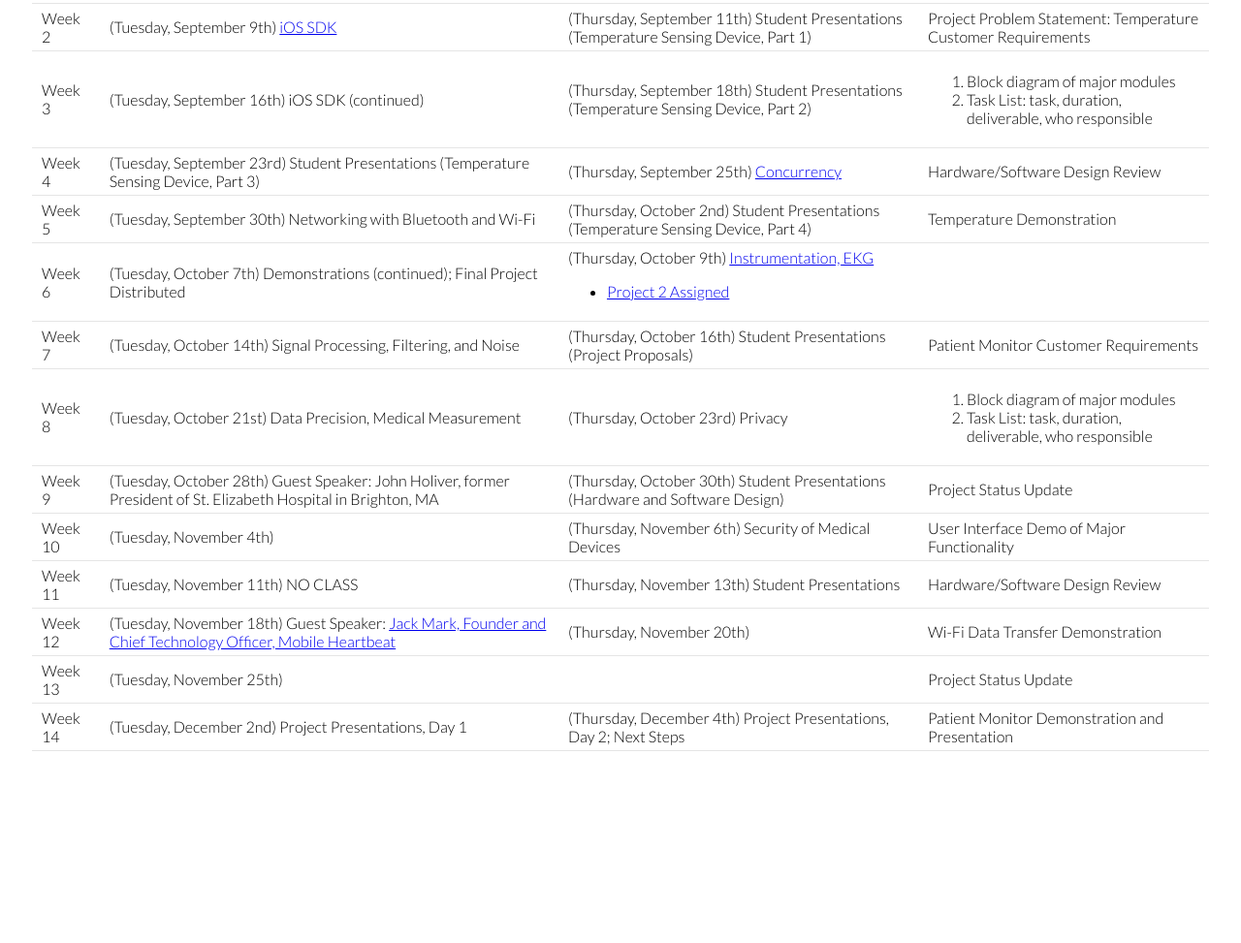
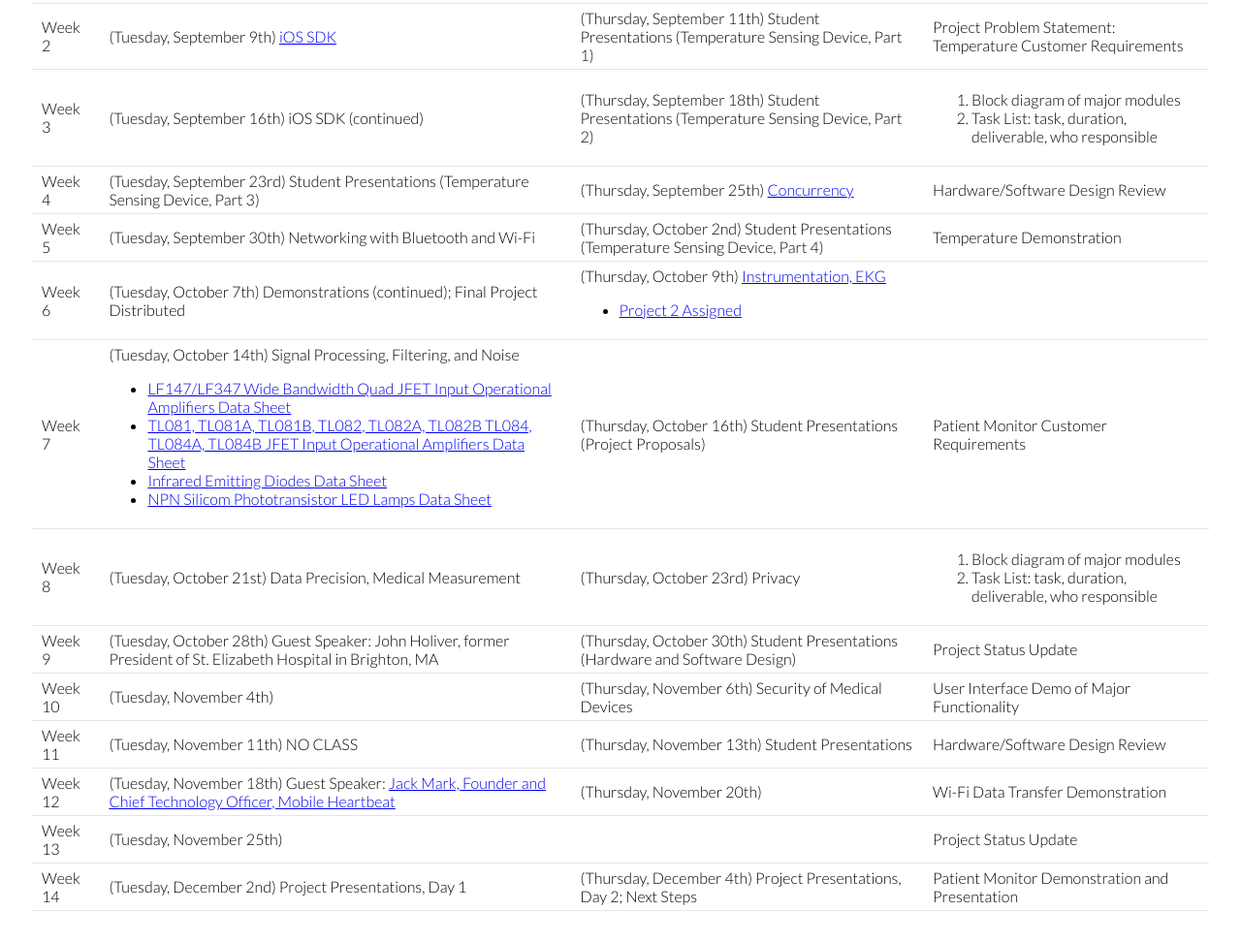
Before and after one commit to eangelica2014/MobileMedicalDevices, a plain HTML site: page index.html in a window 1280 px wide. Shown: the part 986-1959 px from the top of the page at 97% size. Before the commit the page ends 1794 px from the top, so only its background shows below. Drawn offline with Linux system fonts and the light colour scheme.

Commit message:
Added data sheets for project 2

```diff
--- a/index.html
+++ b/index.html
@@ -54,7 +54,7 @@
 <td>Week 1</td>
 <td>(Tuesday, September 2nd) Course Introduction; Starter Project Distributed; Architecture and Model-View-Controller (MVC)
 <ul>
-	<li><a href="docs/lm35.pdf">LM35 Precision Centigrade Temperature Sensors Data Sheet</a></li>
+	<li><a href="docs/data_sheets/lm35.pdf">LM35 Precision Centigrade Temperature Sensors Data Sheet</a></li>
 </ul>
 </td>
 <td>(Thursday, September 4th) <a href="https://github.com/tuftsdev/MobileMedicalDevices/tree/gh-pages/examples/objective-c">Objective C</a>
@@ -106,7 +106,14 @@
 </tr>
 <tr>
 <td>Week 7</td>
-<td>(Tuesday, October 14th) Signal Processing, Filtering, and Noise</td>
+<td>(Tuesday, October 14th) Signal Processing, Filtering, and Noise
+<ul>
+	<li><a href="docs/data_sheets/22904_OpAmpQuad.pdf">LF147/LF347 Wide Bandwidth Quad JFET Input Operational Amplifiers Data Sheet</a></li>
+	<li><a href="docs/data_sheets/33232_OpAmpSingle.pdf">TL081, TL081A, TL081B, TL082, TL082A, TL082B TL084, TL084A, TL084B JFET Input Operational Amplifiers Data Sheet</a></li>
+	<li><a href="docs/data_sheets/106526_LED_Ir940.pdf">Infrared Emitting Diodes Data Sheet</a></li>
+	<li><a href="docs/data_sheets/112176_Ir_NPN Transistor.pdf">NPN Silicom Phototransistor LED Lamps Data Sheet</a></li>
+</ul>
+</td>
 <td>(Thursday, October 16th) Student Presentations (Project Proposals)</td>
 <td>Patient Monitor Customer Requirements</td>
 </tr>
```
Also changed, not shown: 6 other files.
